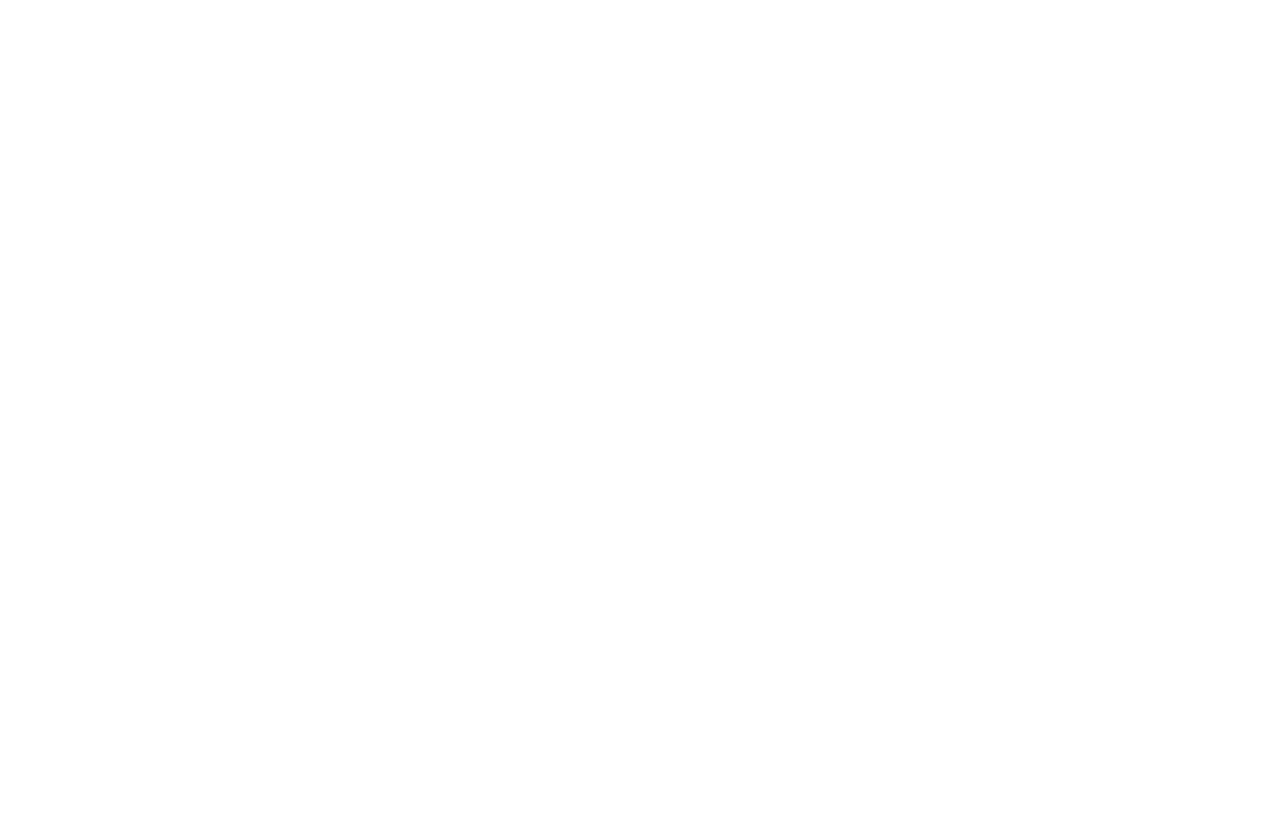
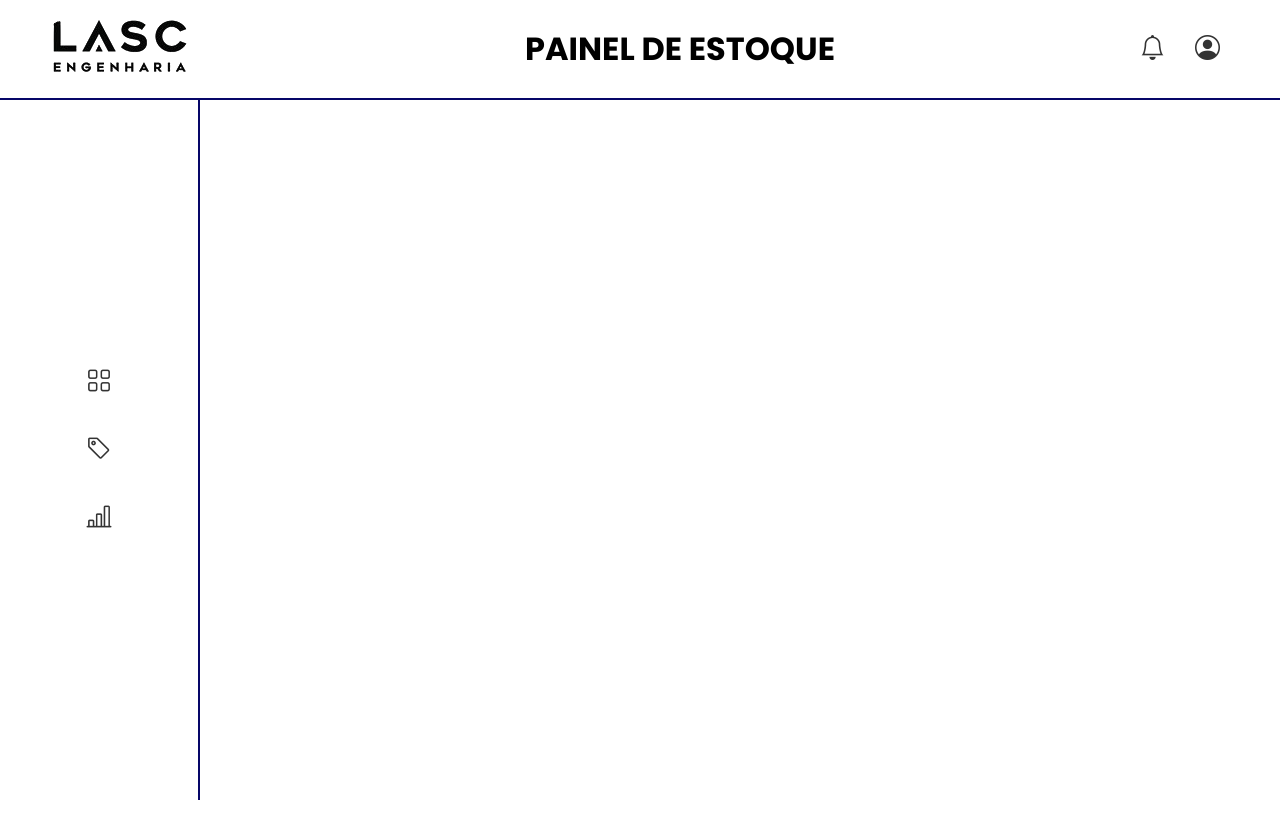
Before and after one commit to clebinho1994/gestao-de-estoque, a plain HTML site: page dashboard.html in a window 1280 px wide. Before the commit the page ends 800 px from the top, so only its background shows below. Drawn offline with nearby package versions, Linux system fonts and the light colour scheme.

Commit message:
Finish Day

```diff
--- /dev/null
+++ b/css/dashboard.css
@@ -0,0 +1,88 @@
+@import url("./global.css");
+
+header {
+  position: fixed;
+  top: 0;
+  left: 0;
+  height: 100px;
+  width: 100%;
+  background-color: #fff;
+  z-index: 20;
+  display: flex;
+  justify-content: space-between;
+  align-items: center;
+  padding: 0 20px;
+  border-bottom: 2px solid rgb(7, 7, 104);
+
+}
+
+.icons {
+  display: flex;
+  gap: 30px;
+  font-size: 25px;
+  margin-right: 40px;
+  color: #333;
+}
+
+.icons i {
+  cursor: pointer;
+  transition: 0.3s;
+}
+
+.icons i:hover {
+  transform: scale(1.3);
+}
+
+header::before {
+  content: "";
+  position: absolute;
+  bottom: 0;
+  left: 0;
+  width: 100%;
+  background-color: rgb(7, 7, 104);
+}
+
+
+
+.container {
+  margin-left: 200px;
+  margin-top: 100px;
+  padding: 20px;
+
+}
+
+.menu-lateral {
+  position: fixed;
+  top: 100px;
+  left: 0;
+  width: 200px;
+  height: calc(100vh - 100px);
+  background-color: #fff;
+  border-right: 2px solid rgb(7, 7, 104);
+  display: flex;
+  flex-direction: column;
+  align-items: center;
+}
+
+.menu-lateral ul {
+  display: flex;
+  flex-direction: column;
+  align-items: center;
+  justify-content: center;
+  height: 100%;
+  padding: 0;
+  margin: 0;
+  gap: 30px;
+}
+
+
+.menu-lateral ul li {
+  font-size: 25px;
+  color: #333;
+  transition: 0.3s;
+
+
+}
+.menu-lateral ul li:hover {
+  transform: scale(1.3);
+}
--- /dev/null
+++ b/css/global.css
@@ -0,0 +1,23 @@
+@import url('https://fonts.googleapis.com/css2?family=Poppins:ital,wght@0,100;0,200;0,300;0,400;0,500;0,600;0,700;0,800;0,900;1,100;1,200;1,300;1,400;1,500;1,600;1,700;1,800;1,900&family=Roboto:ital,wght@0,100..900;1,100..900&family=Space+Mono:ital,wght@0,400;0,700;1,400;1,700&display=swap');
+
+*  {
+  margin: 0;
+  padding: 0;
+  box-sizing: border-box;
+}
+
+html, body {
+  font-family: "Poppins", sans-serif;
+  height: 100%;
+
+}
+
+li {
+  list-style: none;
+}
+
+a {
+  cursor: pointer;
+  text-decoration: none;
+  color: inherit;
+}
--- /dev/null
+++ b/css/index.css
@@ -0,0 +1,44 @@
+@import url("./global.css");
+
+.container {
+  min-height: 100vh;
+  display: flex;
+  flex-direction: column;
+  justify-content: center;
+  align-items: center;
+
+  padding: 20px;
+}
+
+
+.formulario {
+  background-color: #fff;
+  padding: 30px;
+  border-radius: 10px;
+  box-shadow: rgba(0, 0, 0, 0.4) 0px 30px 90px;
+  width: 100%;
+  max-width: 400px;
+}
+
+.formulario form {
+  display: flex;
+  flex-direction: column;
+}
+
+.formulario form .logo {
+  display: flex;
+  justify-content: center;
+  align-items: center;
+}
+
+.formulario label {
+  margin-top: 10px;
+  margin-bottom: 5px;
+  font-weight: bold;
+}
+
+.formulario input {
+  padding: 10px;
+  border-radius: 5px;
+  border: 1px solid #ccc;
+}
--- a/css/style.css
+++ /dev/null
@@ -1,87 +0,0 @@
-@import url('https://fonts.googleapis.com/css2?family=Poppins:ital,wght@0,100;0,200;0,300;0,400;0,500;0,600;0,700;0,800;0,900;1,100;1,200;1,300;1,400;1,500;1,600;1,700;1,800;1,900&family=Roboto:ital,wght@0,100..900;1,100..900&family=Space+Mono:ital,wght@0,400;0,700;1,400;1,700&display=swap');
-
-*  {
-  margin: 0;
-  padding: 0;
-  box-sizing: border-box;
-}
-
-html, body {
-  font-family: "Poppins", sans-serif;
-  height: 100%;
-}
-
-.container {
-  min-height: 100vh;
-  display: flex;
-  flex-direction: column;
-  justify-content: center;
-  align-items: center;
-  background: #030054;
-  background: linear-gradient(90deg, rgba(3, 0, 84, 1) 0%, rgba(9, 9, 121, 1) 35%, rgb(53, 42, 255) 100%);
-  padding: 20px;
-}
-
-
-.formulario {
-  background-color: #fff;
-  padding: 30px;
-  border-radius: 10px;
-  box-shadow: rgba(0, 0, 0, 0.4) 0px 30px 90px;
-  width: 100%;
-  max-width: 400px;
-  margin-top: 70px;
-
-}
-
-.formulario form {
-  display: flex;
-  flex-direction: column;
-}
-
-.formulario form .logo {
-  display: flex;
-  justify-content: center;
-  align-items: center;
-}
-
-.formulario label {
-  margin-top: 10px;
-  margin-bottom: 5px;
-  font-weight: bold;
-}
-
-.formulario input {
-  padding: 10px;
-  border-radius: 5px;
-  border: 1px solid #ccc;
-}
-
-.rodape {
-  margin-top: auto;
-  width: 100%;
-  color: #fff;
-  padding: 20px;
-  display: flex;
-  justify-content: space-around;
-  align-items: center;
-  flex-wrap: wrap;
-}
-
-.rodape .copy {
-  text-align: center;
-  margin-bottom: 10px;
-}
-
-.rodape .contato h3 {
-  margin-bottom: 10px;
-}
-
-.rodape a {
-  color: #fff;
-  text-decoration: none;
-}
-
-.rodape a:hover {
-  text-decoration: underline;
-}
--- a/dashboard.html
+++ b/dashboard.html
@@ -0,0 +1,45 @@
+<!DOCTYPE html>
+<html lang="pt-br">
+<head>
+  <meta charset="UTF-8">
+  <meta name="viewport" content="width=device-width, initial-scale=1.0">
+  <title>LASC</title>
+  <link rel="stylesheet" href="./css/dashboard.css">
+  <link rel="stylesheet" href="https://cdn.jsdelivr.net/npm/bootstrap-icons@1.11.1/font/bootstrap-icons.css">
+
+</head>
+<body>
+  <header>
+      <div class="logo">
+        <img src="./assets/img/logo-lasc.png" alt="logo da empresa" aria-label="">
+
+      </div>
+
+      <div class="titulo-principal">
+        <h1>PAINEL DE ESTOQUE</h1>
+      </div>
+
+      <div class="icons">
+          <i class="bi bi-bell"></i>
+          <i class="bi bi-person-circle"></i>
+      </div>
+
+  </header>
+
+
+    <aside class="menu-lateral">
+        <ul>
+
+          <li><a href="#produtos" id="#produtos"><i class="bi bi-grid"></i></a></li>
+          <li><a href="#produtos" id="#produtos"><i class="bi bi-tag"></i></a></li>
+          <li><a href="#relatorios" id="#relatorios"><i class="bi bi-bar-chart-line"></i></a></li>
+
+        </ul>
+    </aside>
+
+  <main class="container">
+
+
+  </main>
+</body>
+</html>
```
Also changed, not shown: index.html (+1 -13 lines).
